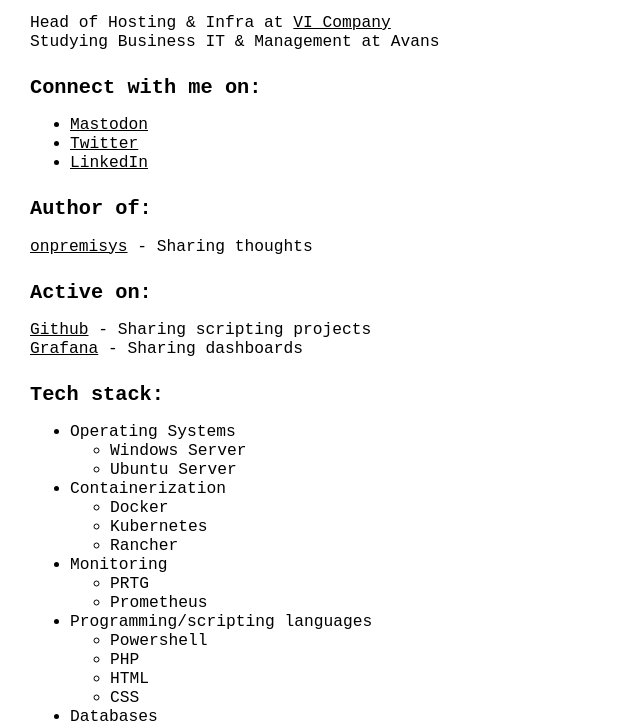
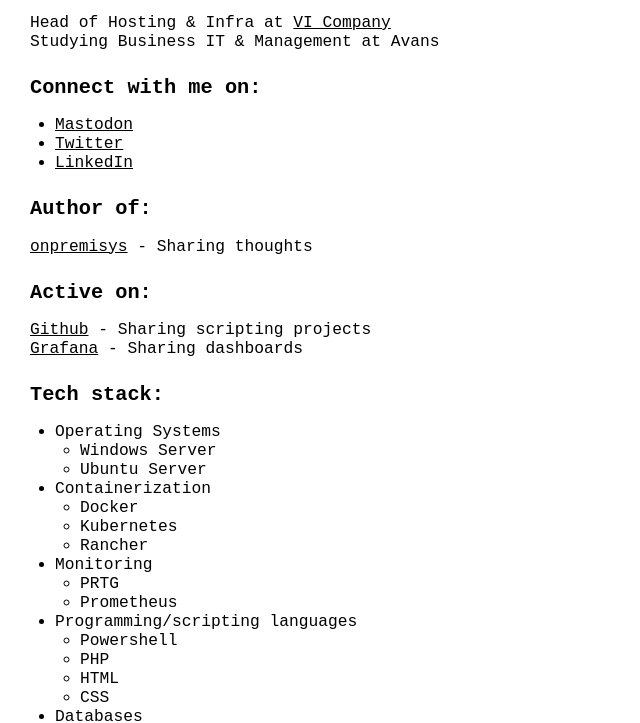
Before and after one commit to theelog/basroovers.nl, a plain HTML site: page www/index.html in a window 1280 px wide. Shown: the part 62-785 px from the top of the page, without its empty margins (0-640 px from the left). Drawn offline with Linux system fonts and the light colour scheme.

Commit message:
Fixed list margin

```diff
--- a/www/index.html
+++ b/www/index.html
@@ -30,6 +30,10 @@
 
         a {
             color: #000000;
+        }
+
+        ul {
+            padding-inline-start: 25px;
         }
     </style>
 </head>
```
